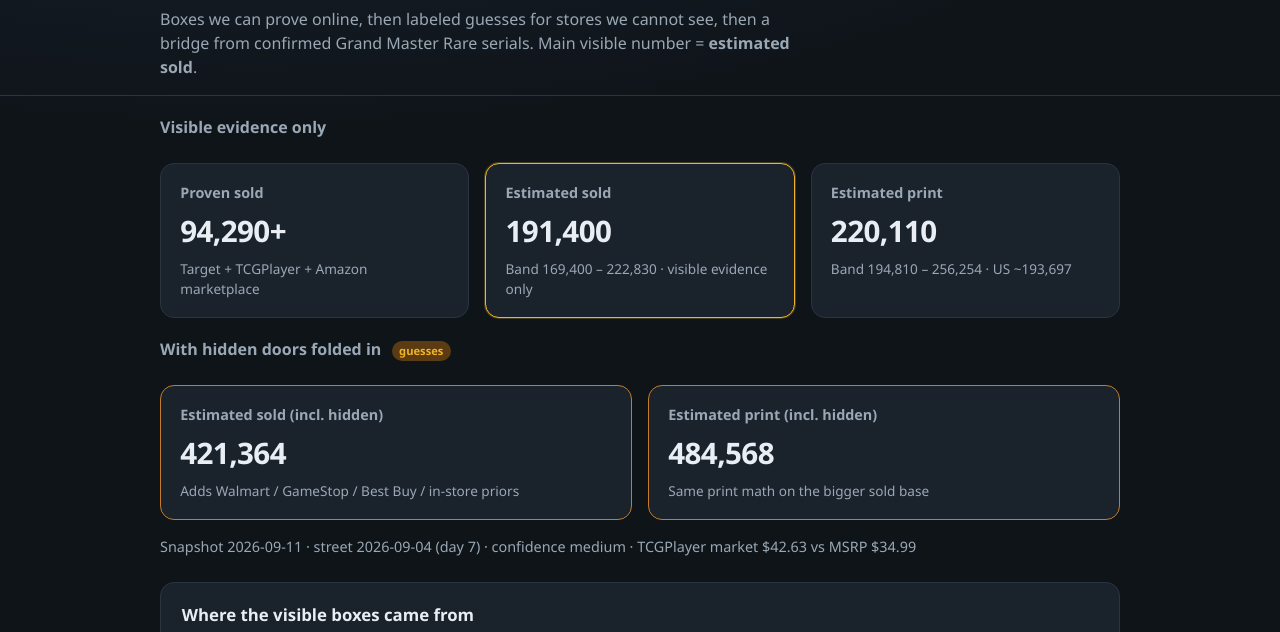
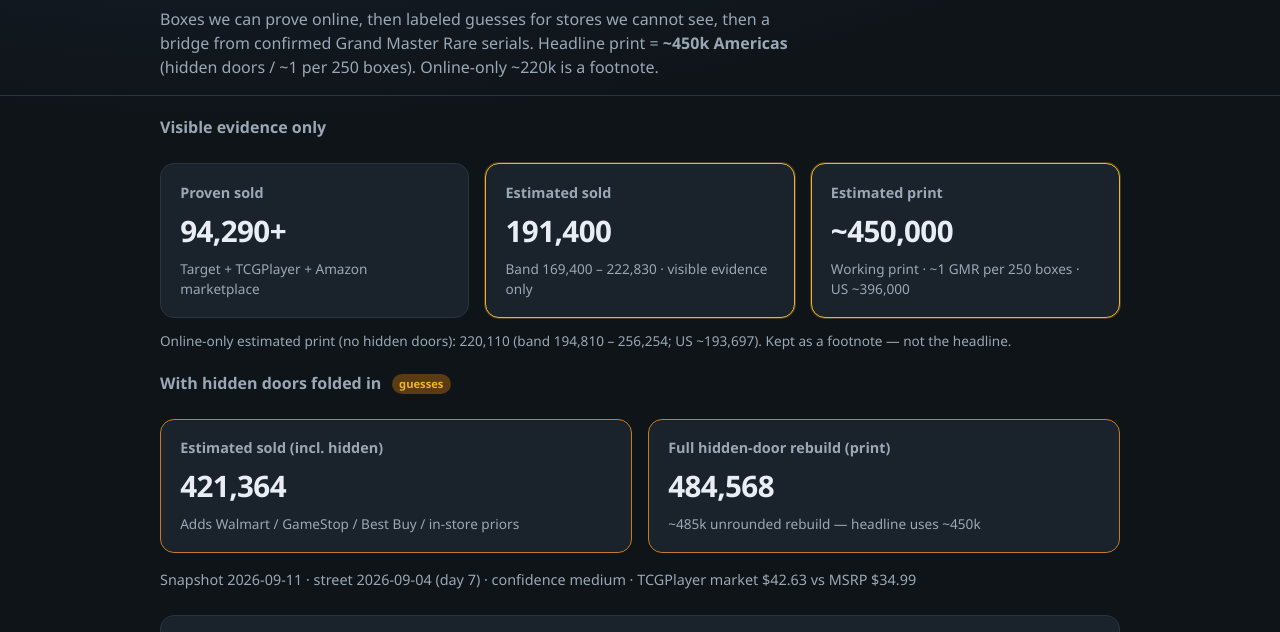
Before and after one commit to mastersquidwardo-blip/mamo-supply-tracker, a plain HTML site: page docs/index.html in a window 1280 px wide. Shown: the part 120-752 px from the top of the page. Drawn offline with Linux system fonts and the light colour scheme.

Commit message:
Promote ~450k working print to dashboard headline
Replace hero Estimated print with ~450k (hidden doors / 1-per-250).
Demote online-only ~220k to a small footnote.

```diff
--- a/docs/index.html
+++ b/docs/index.html
@@ -12,7 +12,7 @@
     <div class="wrap">
       <p class="eyebrow">Yu-Gi-Oh! · Magnificent Monsters (MAMO)</p>
       <h1>Americas supply tracker</h1>
-      <p class="lede">Boxes we can prove online, then labeled guesses for stores we cannot see, then a bridge from confirmed Grand Master Rare serials. Main visible number = <strong>estimated sold</strong>.</p>
+      <p class="lede">Boxes we can prove online, then labeled guesses for stores we cannot see, then a bridge from confirmed Grand Master Rare serials. Headline print = <strong>~450k Americas</strong> (hidden doors / ~1 per 250 boxes). Online-only ~220k is a footnote.</p>
     </div>
   </header>
 
@@ -29,12 +29,13 @@
         <p class="big" id="sold">—</p>
         <p class="hint" id="sold-band">Main online-evidence number</p>
       </article>
-      <article class="card">
+      <article class="card primary">
         <h2>Estimated print</h2>
         <p class="big" id="print">—</p>
-        <p class="hint" id="print-band">Sold + still in channel</p>
+        <p class="hint" id="print-band">Working Americas print</p>
       </article>
     </section>
+    <p class="fine online-only" id="online-only-note"></p>
 
     <h2 class="section-label">With hidden doors folded in <span class="tag">guesses</span></h2>
     <section class="cards">
@@ -44,9 +45,9 @@
         <p class="hint">Adds Walmart / GameStop / Best Buy / in-store priors</p>
       </article>
       <article class="card warn">
-        <h2>Estimated print (incl. hidden)</h2>
+        <h2>Full hidden-door rebuild (print)</h2>
         <p class="big" id="print-hidden">—</p>
-        <p class="hint">Same print math on the bigger sold base</p>
+        <p class="hint">~485k unrounded rebuild — headline uses ~450k</p>
       </article>
     </section>
 
--- a/docs/site/app.js
+++ b/docs/site/app.js
@@ -19,18 +19,33 @@ async function boot() {
   const hid = d.hidden_channels;
   const rh = d.results_with_hidden;
   const g = d.gmr;
+  const wp = d.working_print || {};
 
   document.getElementById("proven").textContent = fmt(r.proven_sold) + "+";
   document.getElementById("sold").textContent = fmt(r.estimated_sold);
-  document.getElementById("print").textContent = fmt(r.estimated_print);
   document.getElementById("sold-band").textContent =
     `Band ${fmt(r.estimated_sold_low)} – ${fmt(r.estimated_sold_high)} · visible evidence only`;
+
+  // Headline print = working ~450k
+  const printHeadline = wp.americas != null ? wp.americas : r.estimated_print;
+  document.getElementById("print").textContent = "~" + fmt(printHeadline);
   document.getElementById("print-band").textContent =
-    `Band ${fmt(r.estimated_print_low)} – ${fmt(r.estimated_print_high)} · US ~${fmt(r.us_print)}`;
+    `Working print · ~1 GMR per ${fmt(wp.boxes_per_gmr || 250)} boxes · US ~${fmt(wp.us_approx || r.us_print)}`;
+
+  const onlineOnly = r.estimated_print_online_only;
+  const note = document.getElementById("online-only-note");
+  if (note && onlineOnly != null) {
+    note.textContent =
+      `Online-only estimated print (no hidden doors): ${fmt(onlineOnly)} ` +
+      `(band ${fmt(r.estimated_print_online_only_low)} – ${fmt(r.estimated_print_online_only_high)}; US ~${fmt(r.us_print_online_only)}). ` +
+      `Kept as a footnote — not the headline.`;
+  }
 
   if (rh) {
-    document.getElementById("sold-hidden").textContent = fmt(rh.estimated_sold);
-    document.getElementById("print-hidden").textContent = fmt(rh.estimated_print);
+    const sh = document.getElementById("sold-hidden");
+    const ph = document.getElementById("print-hidden");
+    if (sh) sh.textContent = fmt(rh.estimated_sold);
+    if (ph) ph.textContent = fmt(rh.estimated_print);
   }
 
   document.getElementById("meta").textContent =
@@ -71,6 +86,7 @@ async function boot() {
     ["Walmart vs Target", hid?.defaults?.walmart_vs_target || "75%", "labeled guess"],
     ["GameStop vs Target", hid?.defaults?.gamestop_vs_target || "15%", "labeled guess"],
     ["Best Buy vs Target", hid?.defaults?.best_buy_vs_target || "25%", "in-store heavy"],
+    ["Working print", "~" + fmt(wp.americas || 450000), "1,800 serials × ~250 boxes"],
   ];
   for (const [name, val, band] of knobRows) {
     const tr = document.createElement("tr");
@@ -80,11 +96,12 @@ async function boot() {
 
   if (g) {
     document.getElementById("gmr-confirmed").textContent = fmt(g.confirmed_americas_serials);
-    document.getElementById("gmr-opened").textContent = fmt(g.implied_boxes_opened_mid);
+    const opened = g.implied_boxes_opened_mid_450k != null ? g.implied_boxes_opened_mid_450k : g.implied_boxes_opened_mid;
+    document.getElementById("gmr-opened").textContent = fmt(opened);
     document.getElementById("gmr-band").textContent =
       `Band ${fmt(g.implied_boxes_opened_low)} – ${fmt(g.implied_boxes_opened_high)} (if ${Math.round((g.public_report_share_mid || 0.25) * 100)}% of pulls go public; boxes opened, not sealed sold)`;
     document.getElementById("gmr-rate").textContent =
-      `≈ 1 GMR per ${fmt(g.boxes_per_gmr_at_print)} boxes at the hidden-doors print estimate`;
+      `≈ 1 GMR per ${fmt(wp.boxes_per_gmr || g.boxes_per_gmr_at_450k || 250)} boxes at the ~450k working print`;
   }
 
   const notes = document.getElementById("notes");
--- a/docs/site/snapshot.json
+++ b/docs/site/snapshot.json
@@ -33,10 +33,15 @@
     "estimated_sold": 191400,
     "estimated_sold_low": 169400,
     "estimated_sold_high": 222830,
-    "estimated_print": 220110,
-    "estimated_print_low": 194810,
-    "estimated_print_high": 256254,
-    "us_print": 193697
+    "estimated_print": 450000,
+    "estimated_print_low": 400000,
+    "estimated_print_high": 485000,
+    "us_print": 396000,
+    "estimated_print_online_only": 220110,
+    "estimated_print_online_only_low": 194810,
+    "estimated_print_online_only_high": 256254,
+    "us_print_online_only": 193697,
+    "print_is_working_headline": true
   },
   "notes": [
     "Proven sold is evidence only.",
@@ -120,6 +125,14 @@
   },
   "results_with_hidden": {
     "estimated_sold": 421363.63636363635,
-    "estimated_print": 484568.18181818177
+    "estimated_print": 484568.18181818177,
+    "note": "Full hidden-door rebuild (~421k sold / ~485k print); headline print rounded to 450k"
+  },
+  "working_print": {
+    "americas": 450000,
+    "label": "Working Americas print (hidden doors / ~1 GMR per 250 boxes)",
+    "us_approx": 396000,
+    "boxes_per_gmr": 250,
+    "basis": "1,800 Americas serials \u00d7 ~250 boxes; aligned with hidden-door rebuild (~485k rounded to 450k)"
   }
 }
--- a/docs/site/styles.css
+++ b/docs/site/styles.css
@@ -61,3 +61,5 @@ th { color: var(--muted); font-weight: 600; }
 .tag { display: inline-block; margin-left: .4rem; padding: .1rem .45rem; border-radius: 999px; background: #5a3b12; color: var(--accent); font-size: .7rem; vertical-align: middle; }
 .card.warn { border-color: #c47b2b; }
 .cards.tight { margin-top: .8rem; }
+
+.online-only { color: var(--muted); font-size: .85rem; margin: -.2rem 0 1.2rem; }
```
